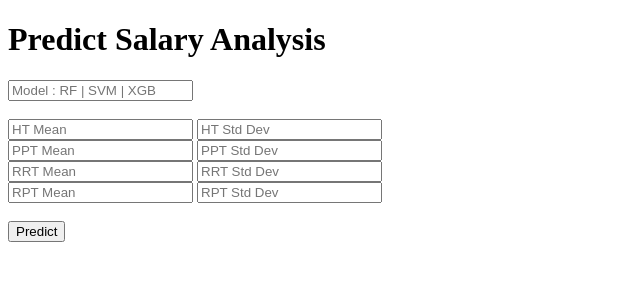
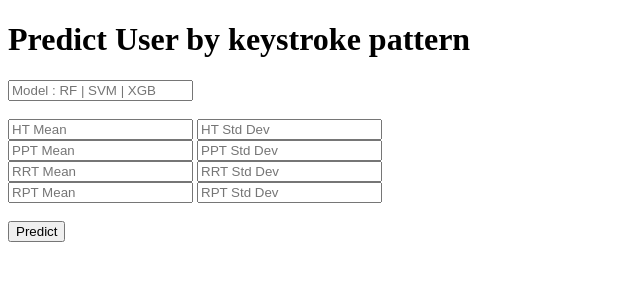
Before and after one commit to sundaramvivek10/Keystroke-main, a Flask app: page / in a window 1280 px wide. Shown: the top 300 px of the page, without its empty margins (0-640 px from the left). Run offline with Flask 2, Linux system fonts and the light colour scheme; parts of the project's set-up code (start-up, migrations or seed data) failed here and were passed over.

Commit message:
formatted readme and index

```diff
--- a/templates/index.html
+++ b/templates/index.html
@@ -14,7 +14,7 @@
 
 <body>
   <div class="login">
-    <h1>Predict Salary Analysis</h1>
+    <h1>Predict User by keystroke pattern</h1>
 
     <!-- Main Input For Receiving Query to our ML -->
     <form action="{{ url_for('predict')}}" method="post">
```
Also changed, not shown: README.md.
